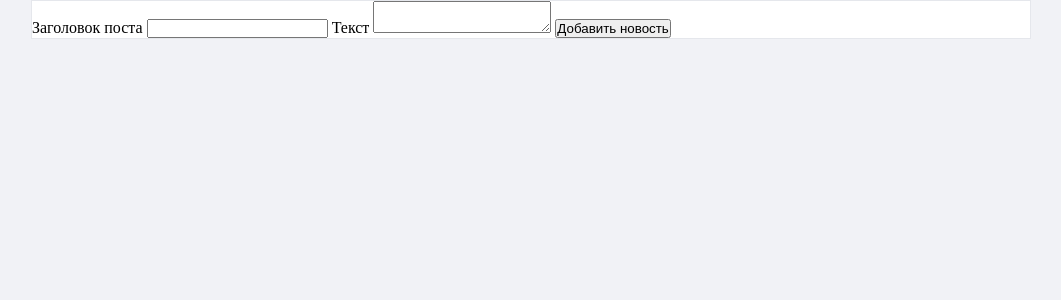
After one commit to jabrayil-alizada/SimpleWebEngine, a PHP site: page /add_news.php in a window 1280 px wide. The commit adds this page. Shown: the top 300 px of the page, without its empty margins (109-1170 px from the left). Run offline with PHP 8.4, Linux system fonts and the light colour scheme.

Commit message:
Add_news page scratch

```diff
--- /dev/null
+++ b/add_news.php
@@ -0,0 +1,24 @@
+<?php
+    session_start();//  вся процедура работает на сессиях. Именно в ней хранятся данные  пользователя, пока он находится на сайте. Очень важно запустить их в  самом начале странички!!!
+?>
+
+<!DOCTYPE html>
+<html>
+<head>
+	<?php
+		require_once('settings.php');
+	?>
+</head>
+<body>
+<section class="main content_bg">
+	<form action="add_news.php" method="POST" enctype="multipart/form-data">
+		<label>Заголовок поста</label>
+		<input type="text" name="news_title" required>
+		<label>Текст</label>
+		<textarea name="news_text" required></textarea>
+
+		<input type="submit" name="submit" value="Добавить новость">
+	</form>
+</section>
+</body>
+</html>
```
Also changed, not shown: user.php (+5 -5 lines).
